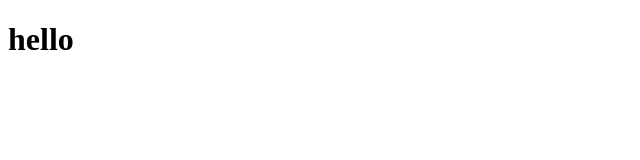
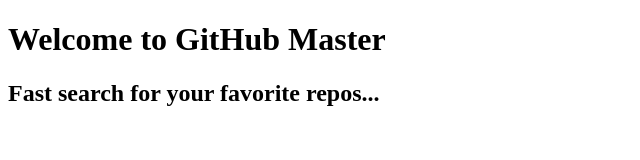
Before and after one commit to Liu-Ivy/TechTest-Whisbi, a website: page index.html in a window 1280 px wide. Shown: the whole page, without its empty margins (0-640 px from the left). Drawn offline with Linux system fonts and the light colour scheme.

Commit message:
show result on html done

```diff
--- a/index.html
+++ b/index.html
@@ -3,9 +3,10 @@
   <head>
     <meta charset="UTF-8" />
     <meta name="viewport" content="width=device-width, initial-scale=1.0" />
-    <title>Document</title>
+    <title>GitHub Master</title>
   </head>
   <body>
-    <h1>hello</h1>
+    <h1>Welcome to GitHub Master</h1>
+    <h2>Fast search for your favorite repos...</h2>
   </body>
 </html>
```
Also changed, not shown: app.js (+6 -3 lines).
